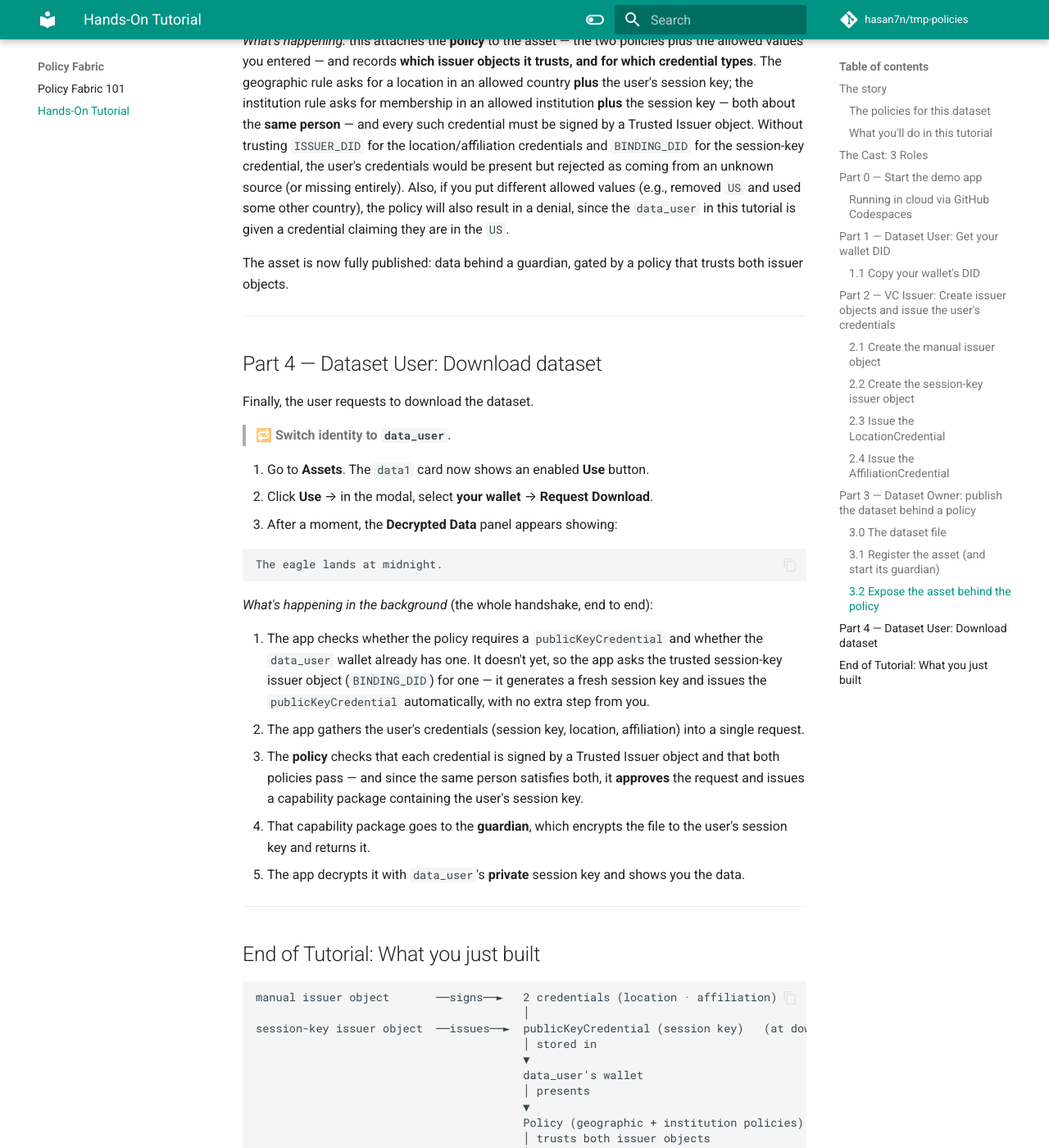
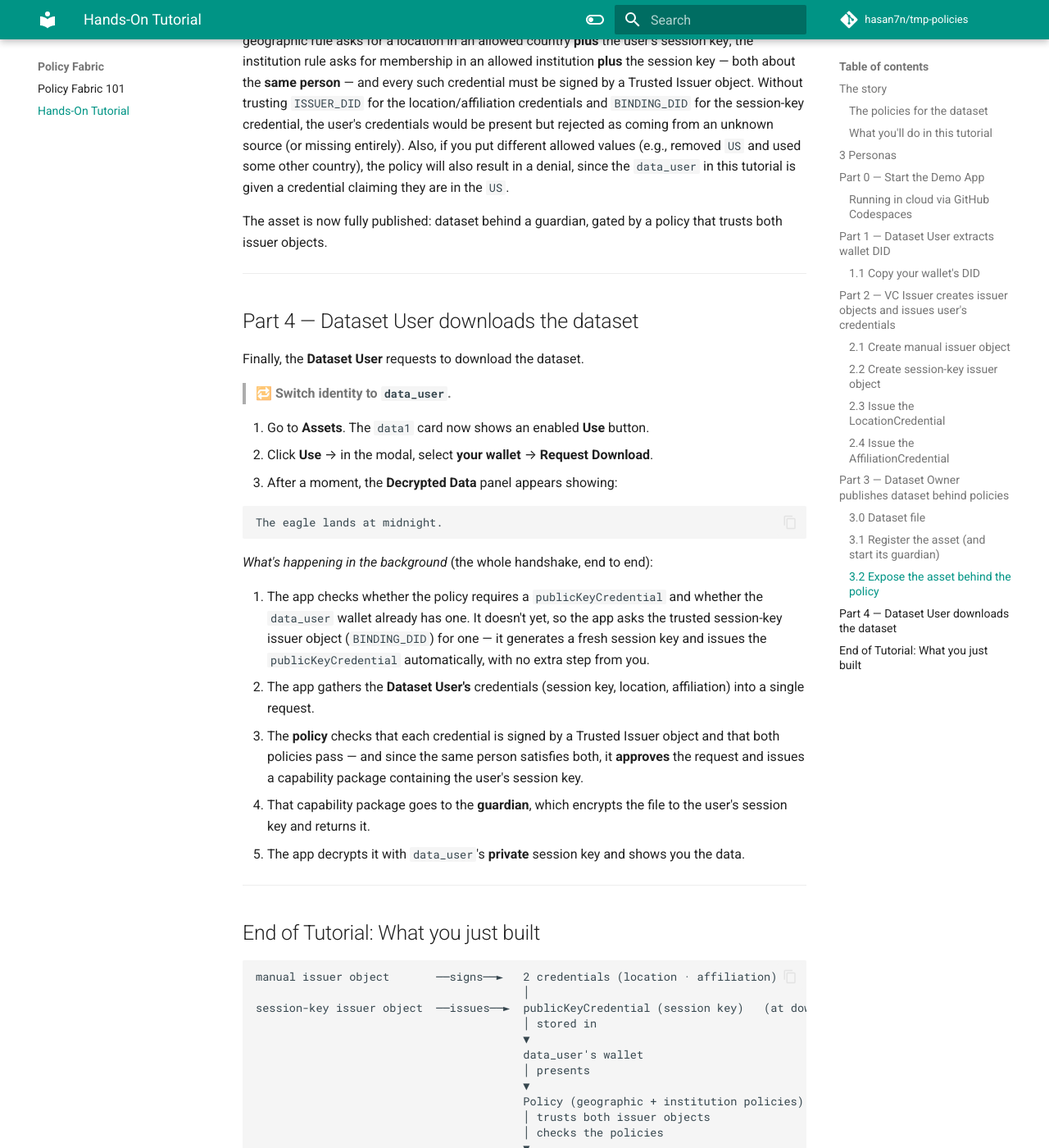
Before and after one commit to hasan7n/tmp-policies, an MkDocs documentation site: the page built from docs/docs/tutorial.md, in a window 1280 px wide and 1400 px high, scrolled down 7141 px. Shown: the whole window at 82% size. Built offline with MkDocs 1.6.1 and Material for MkDocs 9.7.7, drawn with Linux system fonts in a browser that asks for light colours; comment, search, counter and statistics services are not loaded; some of the changed text lies outside the part shown.

Commit message:
Update tutorial.md
Minor changes to text

````diff
--- a/docs/docs/tutorial.md
+++ b/docs/docs/tutorial.md
@@ -14,7 +14,7 @@ Three personas participate in this tutorial:
 - A **Dataset Owner** who publishes the dataset behind those policies (e.g., research institution, data broker, etc.).
 - A **Dataset User** who wants to download the dataset (e.g., researcher, student, company, etc.)
 
-### The policies for this dataset
+### The policies for the dataset
 
 In this tutorial the **Dataset Owner** attaches the following **two policies** to the dataset. **Both** must hold for a **Dataset User** to download the dataset:
 
@@ -29,7 +29,7 @@ In this tutorial the **Dataset Owner** attaches the following **two policies** t
 
 ---
 
-## The Cast: 3 Roles
+## 3 Personas
 
 Everything runs against a single client identity at a time. This means you change roles by switching the identity in the navbar. The 3 roles are:
 
@@ -54,7 +54,7 @@ Everything runs against a single client identity at a time. This means you chang
 
 ---
 
-## Part 0 — Start the demo app
+## Part 0 — Start the Demo App
 
 ### Running in cloud via GitHub Codespaces
 
@@ -70,7 +70,7 @@ When it finishes, click the forwarded **port 8000** (in the **Ports** tab) to op
 
 ---
 
-## Part 1 — Dataset User: Get your wallet DID
+## Part 1 — Dataset User extracts wallet DID
 
 We start with the **Dataset User** because the **VC Issuer** (Part 2) needs the **Dataset User's wallet DID** (i.e., the identity of the user the credentials belong to) before it can issue anything for them.
 
@@ -87,13 +87,13 @@ We start with the **Dataset User** because the **VC Issuer** (Part 2) needs the
 
 ---
 
-## Part 2 — VC Issuer: Create issuer objects and issue the user's credentials
+## Part 2 — VC Issuer creates issuer objects and issues user's credentials
 
 You'll create two separate issuer objects here: a **manual** one, which signs two credentials by hand about `data_user`, and a **session-key** one, which you set up once and otherwise leave alone — the app calls on it automatically later, in Part 4.
 
 > **🔁 Switch identity to `vc_issuer`.**
 
-### 2.1 Create the manual issuer object
+### 2.1 Create manual issuer object
 
 1. Go to **Issuers** (navbar) → **+ Create Issuer**.
 2. **Name:** e.g. `credential issuer`. **Issuer Type:** **Manual**. → **Create**.
@@ -103,7 +103,7 @@ You'll create two separate issuer objects here: a **manual** one, which signs tw
 
 *What's happening:* A **wallet** — as we discussed before — can be used as a container to store credentials. An **issuer object**, on the other hand, holds signing keys so its owner can issue credentials by signing them: anything it signs can be traced back to it and checked for authenticity.
 
-### 2.2 Create the session-key issuer object
+### 2.2 Create session-key issuer object
 
 1. Still on **Issuers** → **+ Create Issuer**.
 2. **Name:** e.g. `key issuer`. **Issuer Type:** choose the option labeled **Session Key**. → **Create**.
@@ -161,13 +161,13 @@ Both credentials are now in `data_user`'s wallet. (Switch to `data_user` and ope
 
 ---
 
-## Part 3 — Dataset Owner: publish the dataset behind a policy
+## Part 3 — Dataset Owner publishes dataset behind policies
 
-Now the owner puts data on offer, stands up a guardian for it, and defines the policies for who may download it.
+Now the **Dataset Owner** stands up a guardian for storing the dataset, and registers the policies
 
 > **🔁 Switch identity to `data_owner`.**
 
-### 3.0 The dataset file
+### 3.0 Dataset file
 
 For the tutorial's sake, the dataset is a single small file. **It is already created for you at `/tmp/asset_data.txt`** — you don't need to create anything.
 
@@ -199,13 +199,13 @@ For the tutorial's sake, the dataset is a single small file. **It is already cre
 
 *What's happening:* this attaches the **policy** to the asset — the two policies plus the allowed values you entered — and records **which issuer objects it trusts, and for which credential types**. The geographic rule asks for a location in an allowed country **plus** the user's session key; the institution rule asks for membership in an allowed institution **plus** the session key — both about the **same person** — and every such credential must be signed by a Trusted Issuer object. Without trusting `ISSUER_DID` for the location/affiliation credentials and `BINDING_DID` for the session-key credential, the user's credentials would be present but rejected as coming from an unknown source (or missing entirely). Also, if you put different allowed values (e.g., removed `US` and used some other country), the policy will also result in a denial, since the `data_user` in this tutorial is given a credential claiming they are in the `US`.
 
-The asset is now fully published: data behind a guardian, gated by a policy that trusts both issuer objects.
+The asset is now fully published: dataset behind a guardian, gated by a policy that trusts both issuer objects.
 
 ---
 
-## Part 4 — Dataset User: Download dataset
+## Part 4 — Dataset User downloads the dataset
 
-Finally, the user requests to download the dataset.
+Finally, the **Dataset User** requests to download the dataset.
 
 > **🔁 Switch identity to `data_user`.**
 
@@ -220,7 +220,7 @@ Finally, the user requests to download the dataset.
 *What's happening in the background* (the whole handshake, end to end):
 
 1. The app checks whether the policy requires a `publicKeyCredential` and whether the `data_user` wallet already has one. It doesn't yet, so the app asks the trusted session-key issuer object (`BINDING_DID`) for one — it generates a fresh session key and issues the `publicKeyCredential` automatically, with no extra step from you.
-2. The app gathers the user's credentials (session key, location, affiliation) into a single request.
+2. The app gathers the **Dataset User's** credentials (session key, location, affiliation) into a single request.
 3. The **policy** checks that each credential is signed by a Trusted Issuer object and that both policies pass — and since the same person satisfies both, it **approves** the request and issues a capability package containing the user's session key.
 4. That capability package goes to the **guardian**, which encrypts the file to the user's session key and returns it.
 5. The app decrypts it with `data_user`'s **private** session key and shows you the data.
@@ -249,6 +249,6 @@ session-key issuer object  ──issues──►  publicKeyCredential (session k
 data_user  ◄── decrypt with private session key ──────  encrypted file
 ```
 
-The **Data Owner** never saw the **Dataset User's** credentials, the **Guardian** never evaluated the policies, and the dataset was downloaded from the **Guardian** encrypted to a key only the compliant *Data User** holds.
+IMPORTANT: The **Dataset Owner** never saw the **Dataset User's** credentials, the **Guardian** never evaluated the policies, and the dataset was downloaded from the **Guardian** encrypted to a key only the compliant *Data User** holds.
 
 ---
````
Also changed, not shown: other parts of docs/docs/tutorial.md (+1 -1 lines).
